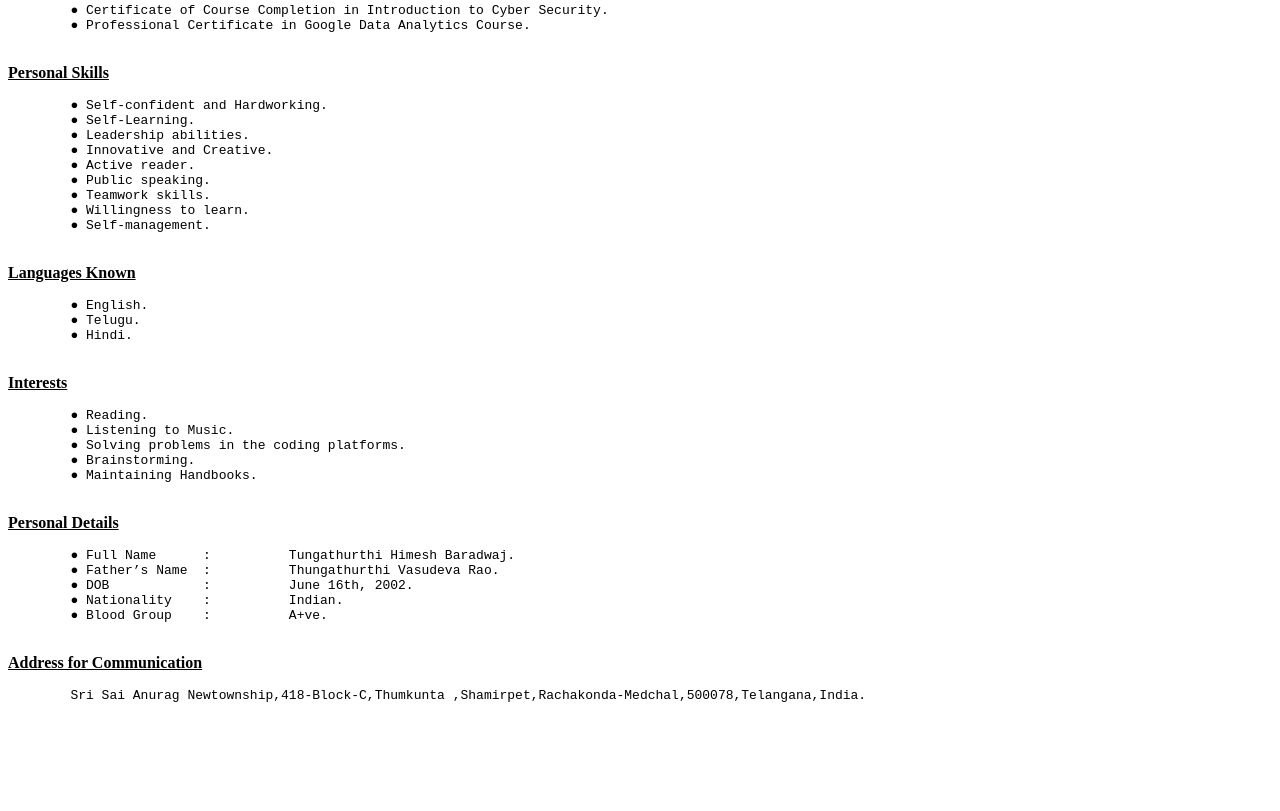
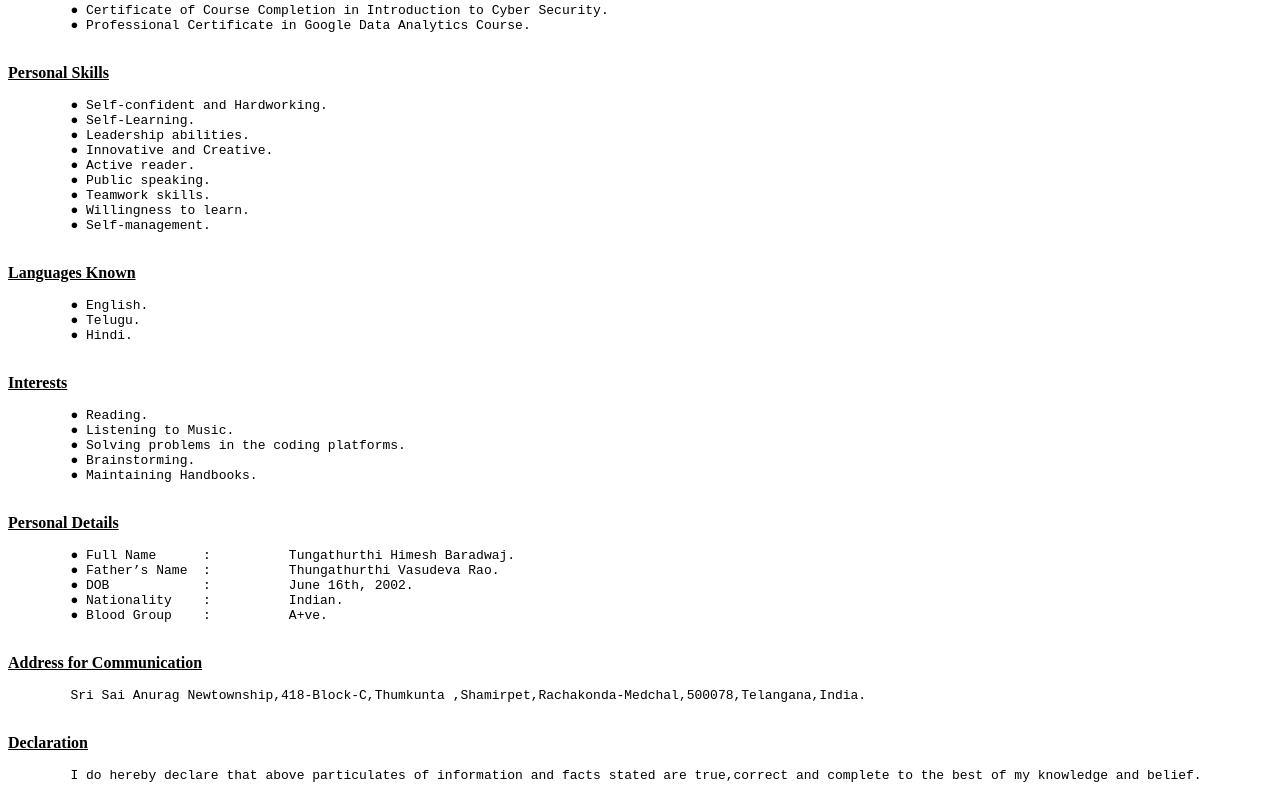
Before and after one commit to Himesh-7/mern-stack, a plain HTML site: page Resume.html in a window 1280 px wide. Shown: the part 826-1637 px from the top of the page. Before the commit the page ends 1557 px from the top, so only its background shows below. Drawn offline with Linux system fonts and the light colour scheme.

Commit message:
Declaration

```diff
--- a/Resume.html
+++ b/Resume.html
@@ -119,5 +119,11 @@
     <pre>
         Sri Sai Anurag Newtownship,418-Block-C,Thumkunta ,Shamirpet,Rachakonda-Medchal,500078,Telangana,India.
     </pre>
+    <p>
+        <u><b>Declaration</b></u>
+    </p>
+    <pre>
+        I do hereby declare that above particulates of information and facts stated are true,correct and complete to the best of my knowledge and belief.
+    </pre>
     </body>
 </html>
```
